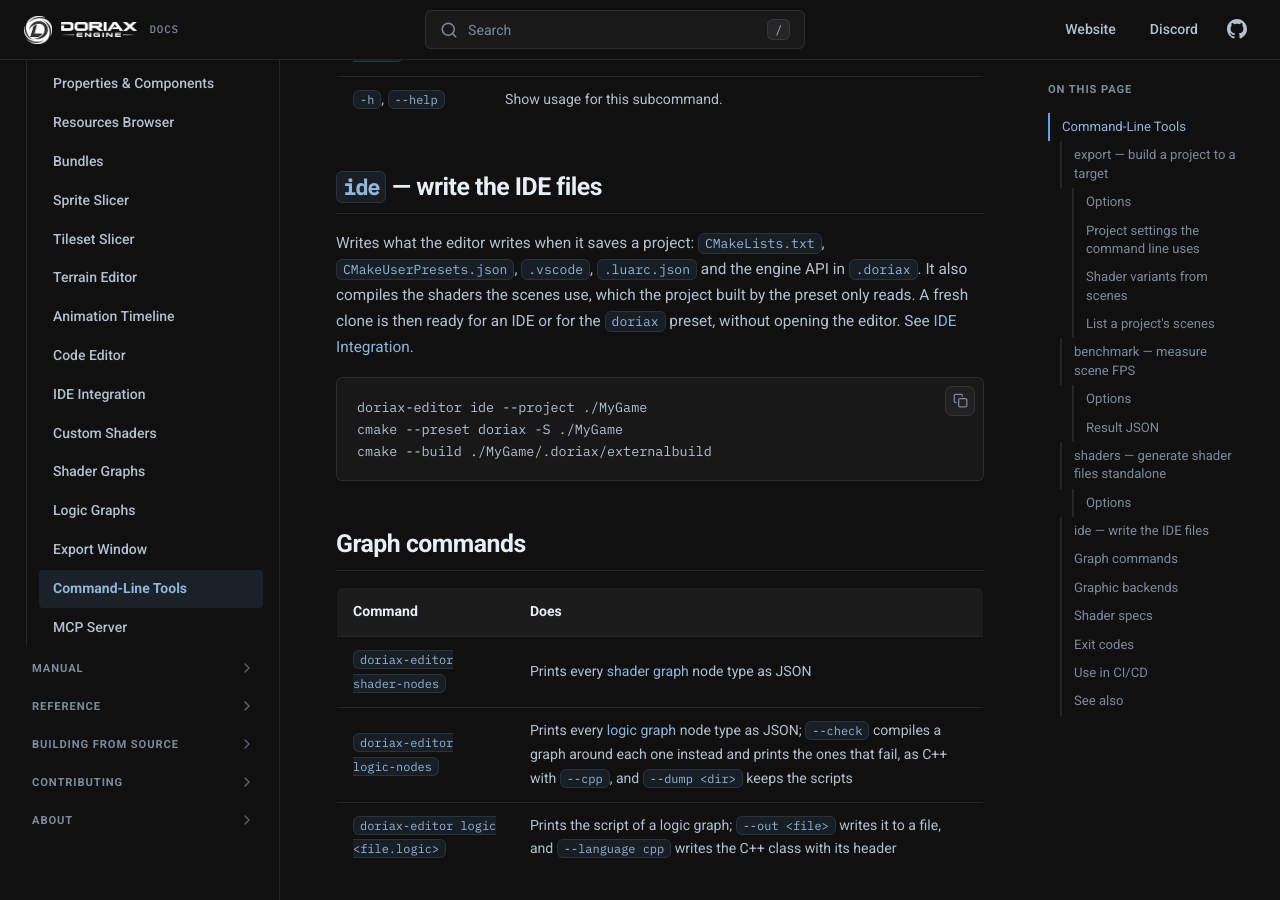
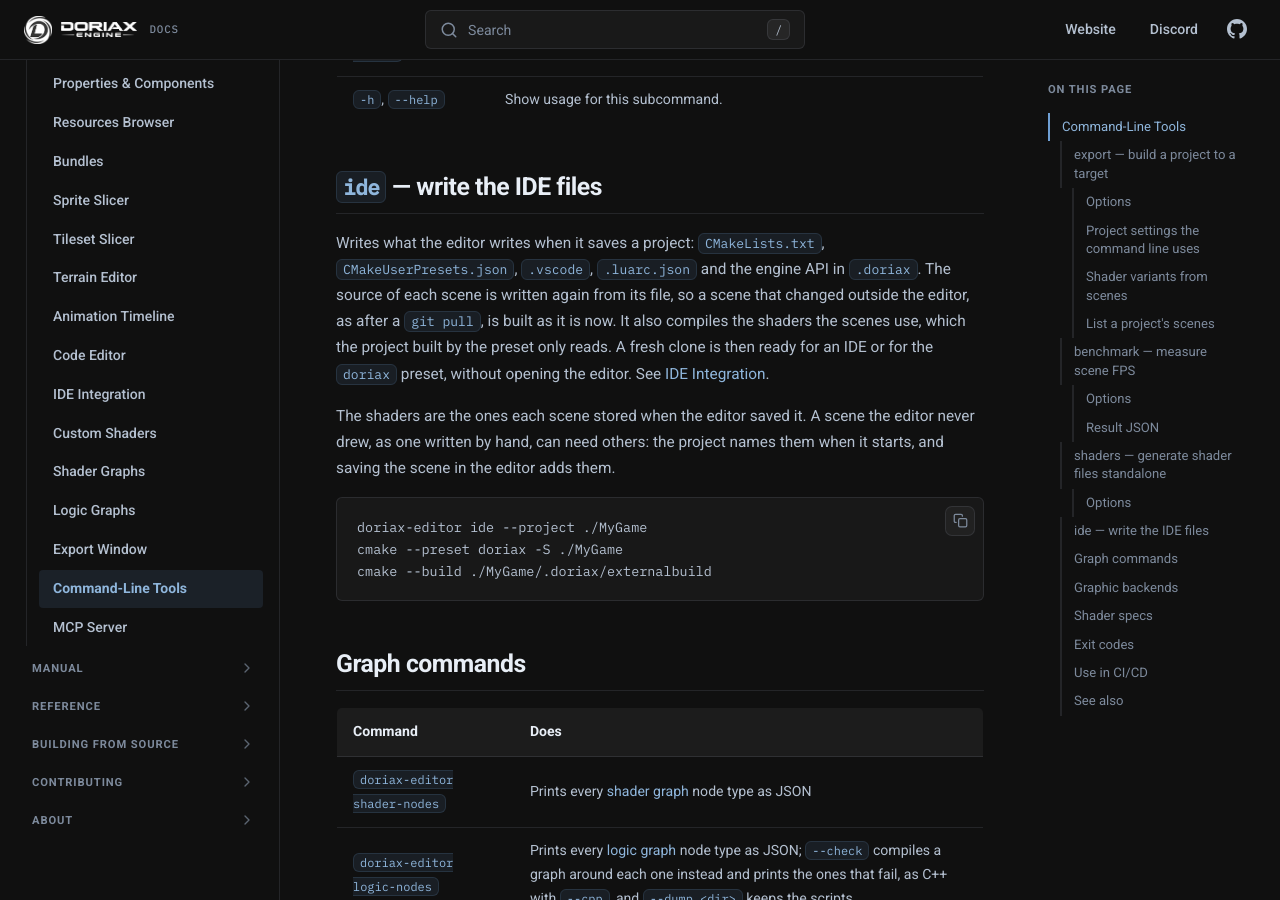
Before and after one commit to doriaxengine/doriax-docs, an MkDocs documentation site: the page built from docs/editor/command-line.md, in a window 1280 px wide and 900 px high, scrolled down 6013 px. Built offline with MkDocs 1.6.1, drawn with Linux system fonts in a browser that asks for light colours; comment, search, counter and statistics services are not loaded.

Commit message:
The ide command writes scene sources again

````diff
--- a/docs/editor/command-line.md
+++ b/docs/editor/command-line.md
@@ -209,10 +209,16 @@ doriax-editor shaders --out ./shaders --shader mesh:Uv1,Nor --backend opengles
 ## `ide` — write the IDE files
 
 Writes what the editor writes when it saves a project: `CMakeLists.txt`,
-`CMakeUserPresets.json`, `.vscode`, `.luarc.json` and the engine API in `.doriax`. It also
-compiles the shaders the scenes use, which the project built by the preset only reads. A
-fresh clone is then ready for an IDE or for the `doriax` preset, without opening the
-editor. See [IDE Integration](ide-integration.md).
+`CMakeUserPresets.json`, `.vscode`, `.luarc.json` and the engine API in `.doriax`. The
+source of each scene is written again from its file, so a scene that changed outside the
+editor, as after a `git pull`, is built as it is now. It also compiles the shaders the
+scenes use, which the project built by the preset only reads. A fresh clone is then ready
+for an IDE or for the `doriax` preset, without opening the editor. See
+[IDE Integration](ide-integration.md).
+
+The shaders are the ones each scene stored when the editor saved it. A scene the editor
+never drew, as one written by hand, can need others: the project names them when it
+starts, and saving the scene in the editor adds them.
 
 ```bash
 doriax-editor ide --project ./MyGame
````
